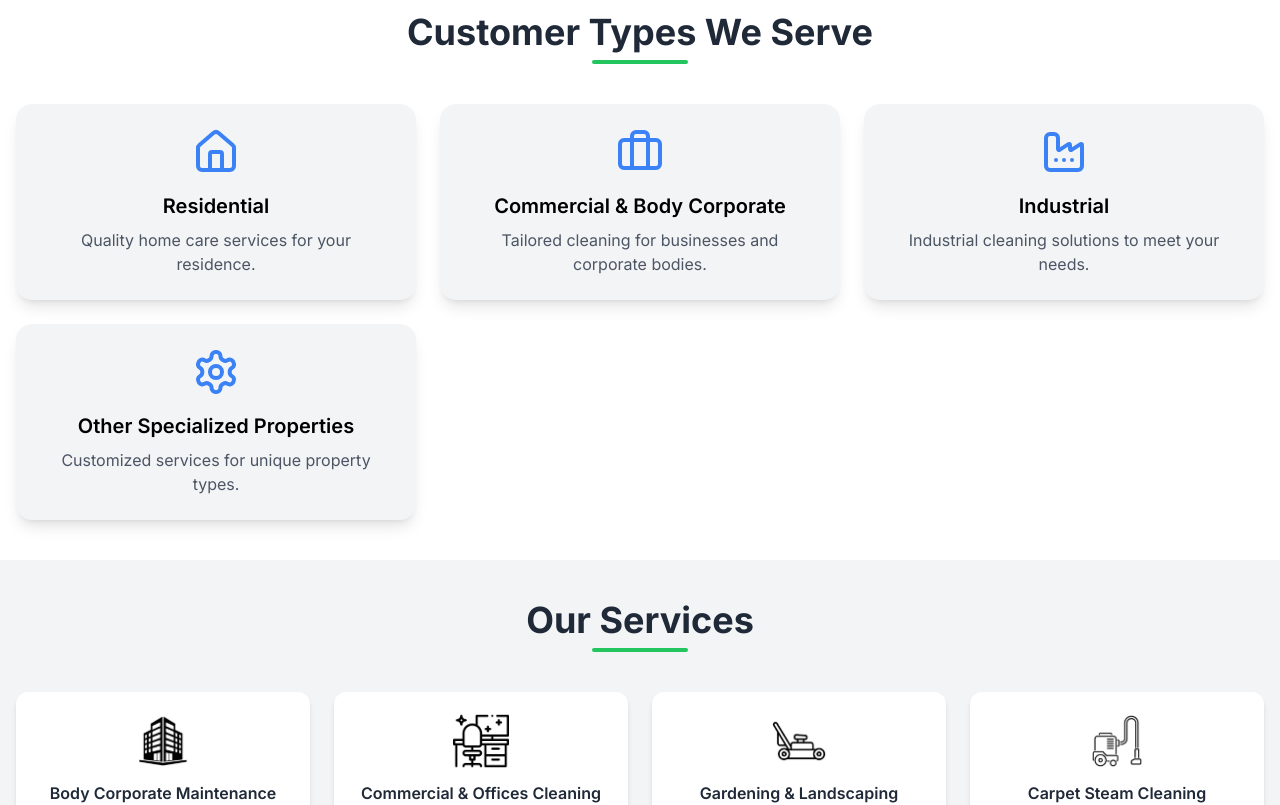
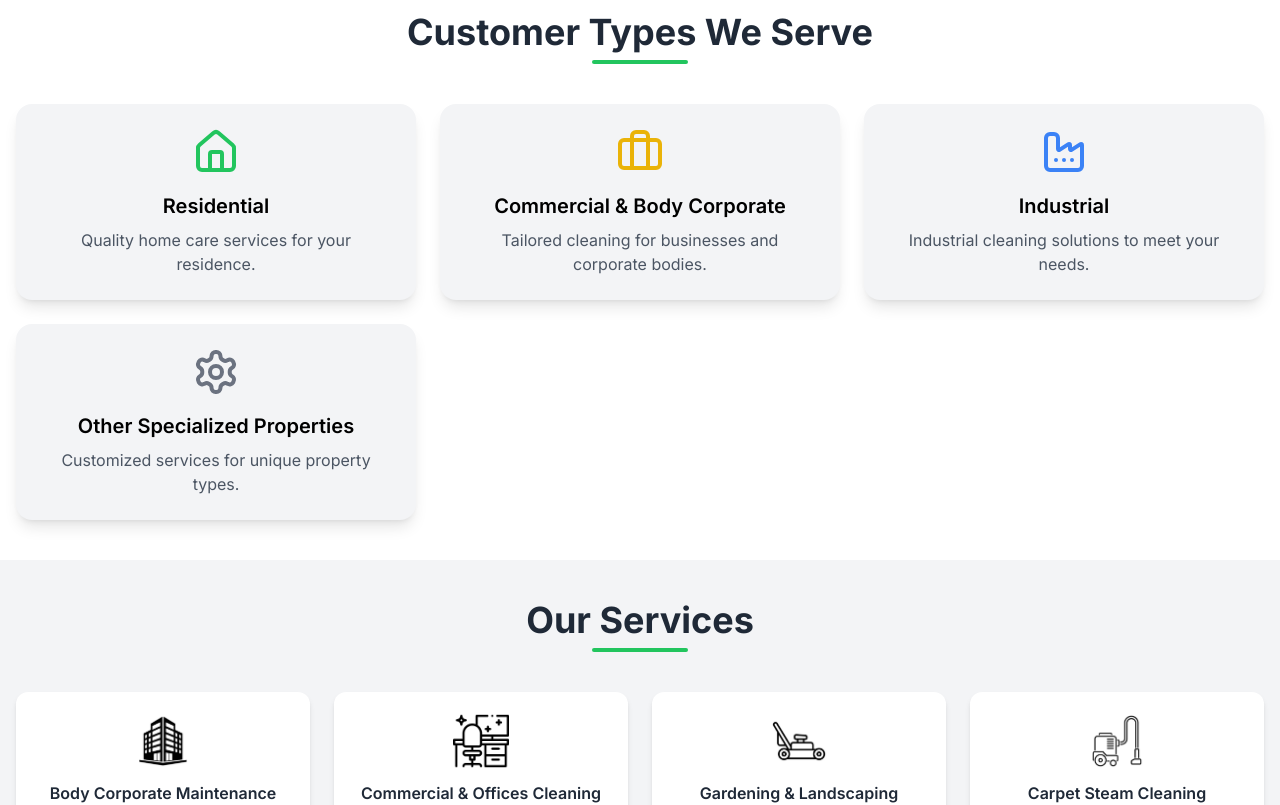
Before and after one commit to nidulamallikarachchi/Green_Scene_Solutions, a React (Vite) app: page / in a window 1280 px wide. Shown: the part 1500-2305 px from the top of the page. Built offline with nearby package versions, Linux system fonts and the light colour scheme.

Commit message:
Minor Fix

```diff
--- a/src/components/HomePage/CustomerTypes.jsx
+++ b/src/components/HomePage/CustomerTypes.jsx
@@ -13,7 +13,7 @@ const CustomerTypes = () => {
                 <div className="grid grid-cols-2 lg:grid-cols-3 gap-6">
                     {/* Residential */}
                     <div className="bg-gray-100 p-6 rounded-2xl shadow-lg flex flex-col items-center transition-transform transform hover:scale-105">
-                        <Home className="text-blue-500 w-12 h-12 mb-4" />
+                        <Home className="text-green-500 w-12 h-12 mb-4" />
                         <h3 className="text-xl font-semibold mb-2">Residential</h3>
                         <p className="text-gray-600">Quality home care services for your residence.</p>
                     </div>
@@ -21,7 +21,7 @@ const CustomerTypes = () => {
 
                     {/* Commercial & Body Corporate */}
                     <div className="bg-gray-100 p-6 rounded-2xl shadow-lg flex flex-col items-center transition-transform transform hover:scale-105">
-                        <Briefcase className="text-blue-500 w-12 h-12 mb-4" />
+                        <Briefcase className="text-yellow-500 w-12 h-12 mb-4" />
                         <h3 className="text-xl font-semibold mb-2">Commercial & Body Corporate</h3>
                         <p className="text-gray-600">Tailored cleaning for businesses and corporate bodies.</p>
                     </div>
@@ -35,7 +35,7 @@ const CustomerTypes = () => {
 
                     {/* Other Specialized Properties */}
                     <div className="bg-gray-100 p-6 rounded-2xl shadow-lg flex flex-col items-center transition-transform transform hover:scale-105">
-                        <Settings className="text-blue-500 w-12 h-12 mb-4" />
+                        <Settings className="text-gray-500 w-12 h-12 mb-4" />
                         <h3 className="text-xl font-semibold mb-2">Other Specialized Properties</h3>
                         <p className="text-gray-600">Customized services for unique property types.</p>
                     </div>
--- a/src/pages/Contact.jsx
+++ b/src/pages/Contact.jsx
@@ -94,7 +94,7 @@ const Contact = () => {
                 </form>
             </div>
 
-            <OurClients />
+            {/*<OurClients />*/}
         </div>
     );
 };
```
